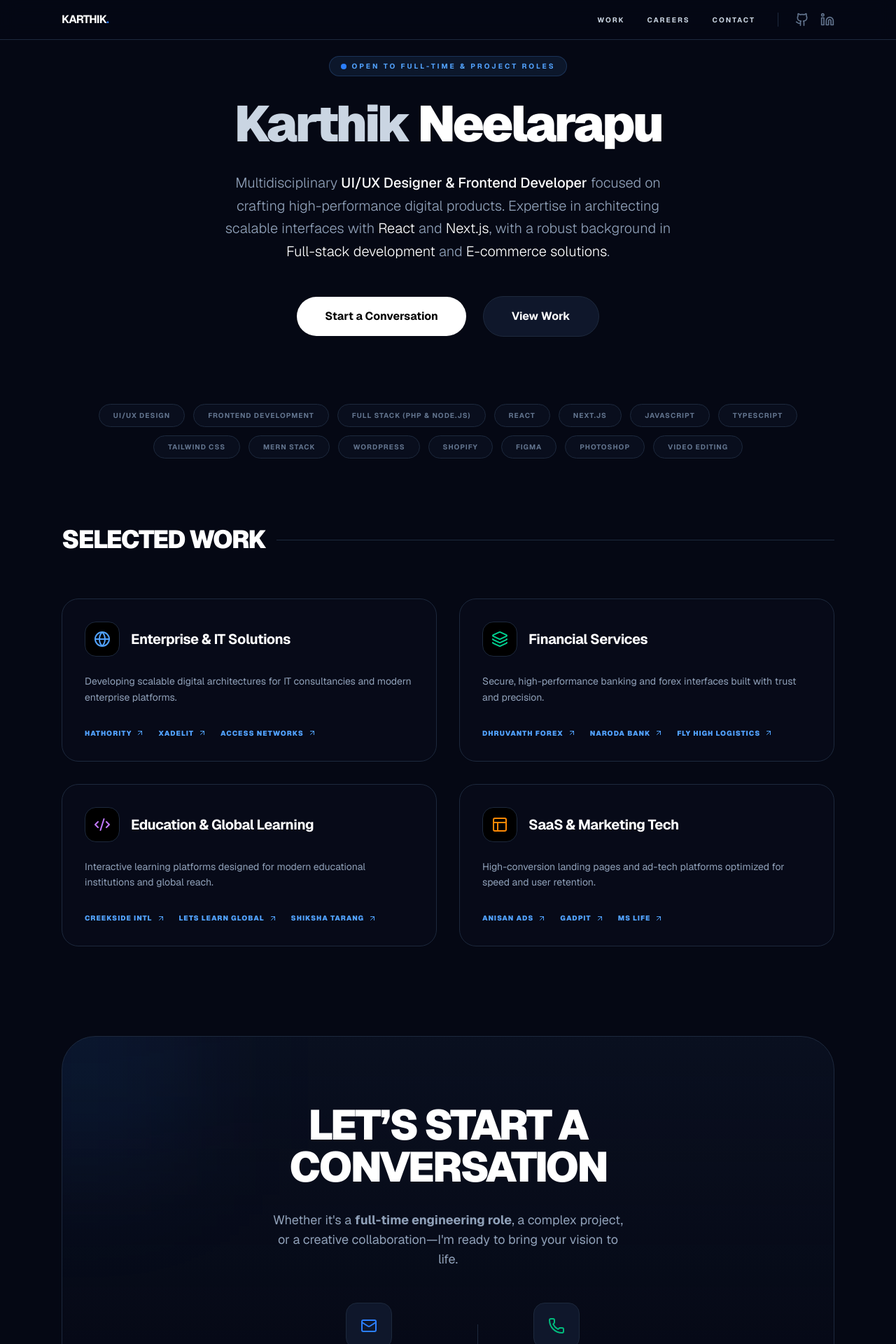
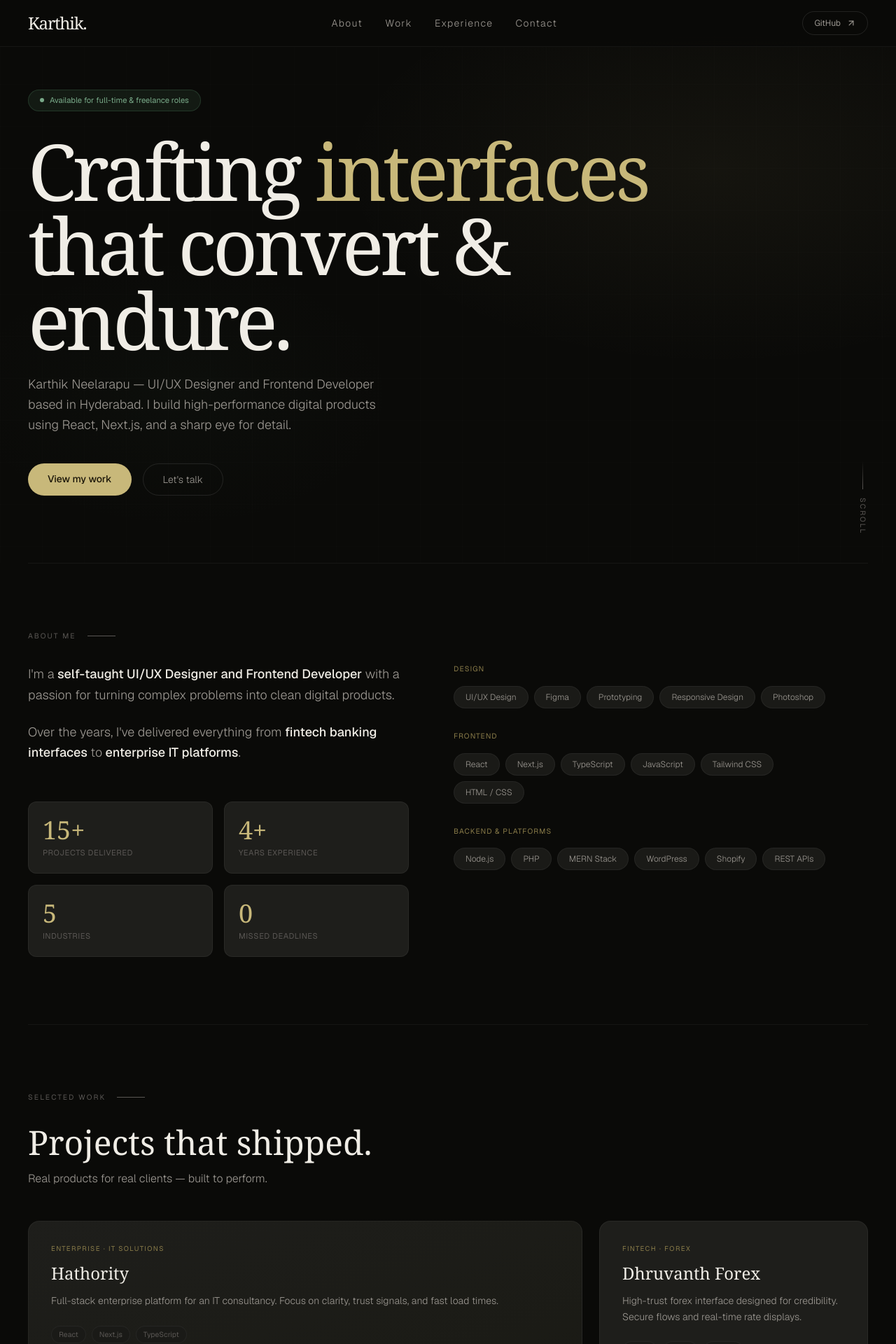
Before and after one commit to karthikweb123/karthik-portfolio, a Next.js app: page / in a window 1280 px wide. Shown: the top 1920 px of the page at 70% size. Built offline with nearby package versions, Linux system fonts and the light colour scheme.

Commit message:
Refactor page component and remove unused imports

```diff
--- a/app/page.tsx
+++ b/app/page.tsx
@@ -1,258 +1,245 @@
-"use client";
-import React, { useState, useEffect } from "react";
-import {
-  Globe,
-  Code2,
-  Layout,
-  Smartphone,
-  Mail,
-  Phone,
-  ArrowUpRight,
-  Layers,
-  User
-} from "lucide-react";
+import React from 'react';
+import Link from 'next/link';
+import { ArrowUpRight, Mail, Phone, Linkedin, Github, ChevronRight, Download } from 'lucide-react';
 
-// Local SVG components to bypass 'Github/Linkedin' build errors
-const GitHubIcon = ({ className }: { className?: string }) => (
-  <svg xmlns="http://www.w3.org/2000/svg" width="24" height="24" viewBox="0 0 24 24" fill="none" stroke="currentColor" strokeWidth="2" strokeLinecap="round" strokeLinejoin="round" className={className}>
-    <path d="M15 22v-4a4.8 4.8 0 0 0-1-3.5c3 0 6-2 6-5.5.08-1.25-.27-2.48-1-3.5.28-1.15.28-2.35 0-3.5 0 0-1 0-3 1.5-2.64-.5-5.36-.5-8 0C6 2 5 2 5 2c-.3 1.15-.3 2.35 0 3.5A5.403 5.403 0 0 0 4 9c0 3.5 3 5.5 6 5.5-.39.49-.68 1.05-.85 1.65-.17.6-.22 1.23-.15 1.85v4"/><path d="M9 18c-4.51 2-5-2-7-2"/>
-  </svg>
-);
-
-const LinkedInIcon = ({ className }: { className?: string }) => (
-  <svg xmlns="http://www.w3.org/2000/svg" width="24" height="24" viewBox="0 0 24 24" fill="none" stroke="currentColor" strokeWidth="2" strokeLinecap="round" strokeLinejoin="round" className={className}>
-    <path d="M16 8a6 6 0 0 1 6 6v7h-4v-7a2 2 0 0 0-2-2 2 2 0 0 0-2 2v7h-4v-7a6 6 0 0 1 6-6z"/><rect width="4" height="12" x="2" y="9"/><circle cx="4" cy="4" r="2"/>
-  </svg>
-);
-
-export default function Home() {
-  // --- CRUD DATA LOGIC ---
-  const [items, setItems] = useState([]);
-
-  useEffect(() => {
-    // Pulls data from the key used in your Admin Panel
-    const savedData = localStorage.getItem("crud-data");
-    if (savedData) {
-      setItems(JSON.parse(savedData));
-    }
-  }, []);
-
+export default function PortfolioPage() {
   return (
-    <main className="min-h-screen bg-[#050814] text-slate-300 font-sans selection:bg-blue-500/20 scroll-smooth">
+    <div className="bg-[#0a0a08] text-[#f0ede6] font-sans selection:bg-[#c8b87a] selection:text-[#1a1508]">
 
       {/* NAV */}
-      <nav className="fixed top-0 w-full z-50 bg-[#050814]/70 backdrop-blur-md border-b border-slate-800">
-        <div className="max-w-6xl mx-auto px-6 py-4 flex justify-between items-center">
-          <div className="text-white font-bold tracking-tighter">
-            KARTHIK<span className="text-blue-500">.</span>
+      <nav className="fixed top-0 left-0 right-0 z-[100] px-6 py-4 md:px-10 flex justify-between items-center bg-[#0a0a08]/85 backdrop-blur-xl border-b border-white/5">
+        <Link href="/" className="font-serif text-2xl tracking-tighter hover:opacity-80 transition-opacity">
+          Karthik.
+        </Link>
+        <ul className="hidden md:flex gap-8 list-none">
+          {['About', 'Work', 'Experience', 'Contact'].map((item) => (
+            <li key={item}>
+              <a href={`#${item.toLowerCase()}`} className="text-sm font-light text-[#9a9690] hover:text-[#f0ede6] tracking-widest transition-colors">
+                {item}
+              </a>
+            </li>
+          ))}
+        </ul>
+        <a
+          href="https://github.com/karthikneelarapu"
+          target="_blank"
+          className="text-xs border border-white/10 px-4 py-2 rounded-full hover:border-white/25 hover:text-[#f0ede6] transition-all flex items-center gap-2 text-[#9a9690]"
+        >
+          GitHub <ArrowUpRight size={14} />
+        </a>
+      </nav>
+
+      {/* HERO SECTION */}
+      <section className="relative min-height-[100vh] flex flex-col justify-end px-6 pb-20 md:px-10 md:pb-24 overflow-hidden pt-32">
+        {/* Background Effects */}
+        <div className="absolute inset-0 pointer-events-none">
+          <div className="absolute inset-0 bg-[radial-gradient(ellipse_60%_50%_at_80%_30%,rgba(200,184,122,0.06)_0%,transparent_70%)]" />
+          <div className="absolute inset-0 bg-[radial-gradient(ellipse_40%_40%_at_20%_70%,rgba(74,124,89,0.04)_0%,transparent_60%)]" />
+          <div
+            className="absolute inset-0 opacity-[0.15]"
+            style={{ backgroundImage: `linear-gradient(rgba(255,255,255,0.07) 1px, transparent 1px), linear-gradient(90deg, rgba(255,255,255,0.07) 1px, transparent 1px)`, backgroundSize: '60px 60px' }}
+          />
+        </div>
+
+        <div className="relative z-10 animate-in fade-in slide-in-from-bottom-5 duration-700">
+          <div className="inline-flex items-center gap-2 bg-[#4a7c59]/15 border border-[#4a7c59]/30 rounded-full px-4 py-1.5 text-[0.7rem] text-[#7aab8a] mb-8">
+            <span className="w-1.5 h-1.5 rounded-full bg-[#7aab8a] animate-pulse" />
+            Available for full-time & freelance roles
           </div>
-          <div className="flex items-center gap-8">
-            <div className="hidden md:flex gap-8 text-[10px] font-bold tracking-[0.2em] uppercase">
-              <a href="#projects" className="hover:text-white transition">Work</a>
-              <a href="#careers" className="hover:text-white transition">Careers</a>
-              <a href="#contact" className="hover:text-white transition">Contact</a>
-            </div>
-            <div className="flex items-center gap-4 border-l border-slate-800 pl-6">
-              <a href="https://github.com/karthikweb123/mynextjshit" target="_blank" rel="noopener noreferrer">
-                <GitHubIcon className="w-5 h-5 text-slate-500 hover:text-white transition" />
-              </a>
-              <a href="https://www.linkedin.com/in/karthik-neelarapu-831b3018" target="_blank" rel="noopener noreferrer">
-                <LinkedInIcon className="w-5 h-5 text-slate-500 hover:text-white transition" />
-              </a>
-            </div>
+
+          <h1 className="font-serif text-5xl md:text-8xl lg:text-[7rem] leading-[0.95] tracking-tighter max-w-4xl mb-6">
+            Crafting <em className="italic text-[#c8b87a] not-italic">interfaces</em><br />that convert & endure.
+          </h1>
+
+          <p className="text-[#9a9690] text-lg font-light max-w-lg leading-relaxed mb-10">
+            Karthik Neelarapu — UI/UX Designer and Frontend Developer based in Hyderabad.
+            I build high-performance digital products using React, Next.js, and a sharp eye for detail.
+          </p>
+
+          <div className="flex flex-wrap gap-4">
+            <a href="#work" className="bg-[#c8b87a] text-[#1a1508] px-7 py-3 rounded-full text-sm font-medium hover:opacity-90 transition-transform active:scale-95">
+              View my work
+            </a>
+            <a href="#contact" className="border border-white/10 text-[#9a9690] px-7 py-3 rounded-full text-sm font-light hover:border-white/25 hover:text-white transition-all">
+              Let's talk
+            </a>
           </div>
         </div>
-      </nav>
 
-
-      {/* HERO */}
-      <section className="max-w-6xl mx-auto px-6 pt-20 pb-24 text-center">
-        <div className="inline-flex items-center gap-2 px-4 py-1.5 mb-8 text-[10px] font-bold tracking-[0.3em] text-blue-400 uppercase bg-blue-400/10 border border-blue-400/20 rounded-full">
-          <span className="relative flex h-2 w-2">
-            <span className="animate-ping absolute inline-flex h-full w-full rounded-full bg-blue-400 opacity-75"></span>
-            <span className="relative inline-flex rounded-full h-2 w-2 bg-blue-500"></span>
-          </span>
-          Open to Full-time & Project Roles
-        </div>
-
-        <h1 className="text-4xl md:text-7xl font-black bg-gradient-to-b tracking-tighter leading-none mb-8">
-          Karthik{" "}
-          <span className="text-transparent bg-clip-text from-white text-white to-slate-500">
-            Neelarapu
-          </span>
-        </h1>
-
-        <p className="max-w-2xl mx-auto text-slate-400 text-lg md:text-xl font-light leading-relaxed">
-          Multidisciplinary <span className="text-white font-medium">UI/UX Designer & Frontend Developer</span> focused on crafting high-performance digital products.
-          Expertise in architecting scalable interfaces with <span className="text-white">React</span> and <span className="text-white">Next.js</span>,
-          with a robust background in <span className="text-white">Full-stack development</span> and <span className="text-white">E-commerce solutions</span>.
-        </p>
-
-        <div className="mt-12 flex flex-col sm:flex-row justify-center items-center gap-6">
-          <a
-            href="#contact"
-            className="px-10 py-4 bg-white text-black rounded-full font-bold hover:scale-105 transition transform duration-200"
-          >
-            Start a Conversation
-          </a>
-          <a
-            href="#projects"
-            className="px-10 py-4 bg-slate-900 border border-slate-800 text-white rounded-full font-bold hover:bg-slate-800 transition transform duration-200"
-          >
-            View Work
-          </a>
+        <div className="absolute bottom-10 right-10 hidden md:flex items-center gap-3 text-[0.65rem] text-[#5a5754] uppercase tracking-[0.2em] [writing-mode:vertical-rl]">
+          <span className="w-[1px] h-10 bg-gradient-to-t from-[#5a5754] to-transparent" />
+          scroll
         </div>
       </section>
 
-      {/* SKILLS */}
-      <section className="max-w-6xl mx-auto px-6 pb-24">
-        <div className="flex flex-wrap justify-center gap-3">
-          {[
-            "UI/UX Design",
-            "Frontend Development",
-            "Full Stack (PHP & Node.js)",
-            "React",
-            "Next.js",
-            "JavaScript",
-            "TypeScript",
-            "Tailwind CSS",
-            "MERN Stack",
-            "WordPress",
-            "Shopify",
-            "Figma",
-            "Photoshop",
-            "Video Editing"
-          ].map((skill) => (
-            <span
-              key={skill}
-              className="px-5 py-2 text-[10px] font-bold tracking-widest uppercase bg-slate-900/40 border border-slate-800 rounded-full text-slate-500 hover:text-blue-400 hover:border-blue-400/50 transition cursor-default"
-            >
-              {skill}
-            </span>
-          ))}
+      <hr className="border-white/5 mx-6 md:mx-10" />
+
+      {/* ABOUT SECTION */}
+      <section id="about" className="px-6 py-24 md:px-10">
+        <div className="text-[0.65rem] tracking-[0.2em] text-[#5a5754] uppercase flex items-center gap-4 mb-8">
+          About me <span className="h-[1px] w-10 bg-[#5a5754]" />
+        </div>
+
+        <div className="grid grid-cols-1 lg:grid-cols-2 gap-16 max-w-6xl">
+          <div className="space-y-6">
+            <p className="text-[#9a9690] text-lg font-light leading-relaxed">
+              I'm a <strong className="text-[#f0ede6] font-medium">self-taught UI/UX Designer and Frontend Developer</strong> with a passion for turning complex problems into clean digital products.
+            </p>
+            <p className="text-[#9a9690] text-lg font-light leading-relaxed">
+              Over the years, I've delivered everything from <strong className="text-[#f0ede6] font-medium">fintech banking interfaces</strong> to <strong className="text-[#f0ede6] font-medium">enterprise IT platforms</strong>.
+            </p>
+
+            <div className="grid grid-cols-2 gap-4 pt-8">
+              {[
+                { num: '15+', label: 'Projects delivered' },
+                { num: '4+', label: 'Years experience' },
+                { num: '5', label: 'Industries' },
+                { num: '0', label: 'Missed deadlines' },
+              ].map((stat) => (
+                <div key={stat.label} className="bg-[#1e1e1b] border border-white/5 p-5 rounded-xl">
+                  <div className="font-serif text-4xl text-[#c8b87a] mb-1">{stat.num}</div>
+                  <div className="text-[0.7rem] text-[#5a5754] uppercase tracking-wider">{stat.label}</div>
+                </div>
+              ))}
+            </div>
+          </div>
+
+          <div className="space-y-8">
+            <SkillGroup title="Design" tags={['UI/UX Design', 'Figma', 'Prototyping', 'Responsive Design', 'Photoshop']} />
+            <SkillGroup title="Frontend" tags={['React', 'Next.js', 'TypeScript', 'JavaScript', 'Tailwind CSS', 'HTML / CSS']} />
+            <SkillGroup title="Backend & Platforms" tags={['Node.js', 'PHP', 'MERN Stack', 'WordPress', 'Shopify', 'REST APIs']} />
+          </div>
         </div>
       </section>
 
-      {/* PROJECTS */}
-      <section id="projects" className="max-w-6xl mx-auto px-6 pb-32">
-        <div className="flex items-center gap-4 mb-16">
-          <h2 className="text-white text-4xl font-black tracking-tighter uppercase">Selected Work</h2>
-          <div className="h-px flex-1 bg-slate-800"></div>
+      <hr className="border-white/5 mx-6 md:mx-10" />
+
+      {/* WORK SECTION */}
+      <section id="work" className="px-6 py-24 md:px-10">
+        <div className="text-[0.65rem] tracking-[0.2em] text-[#5a5754] uppercase flex items-center gap-4 mb-8">
+          Selected work <span className="h-[1px] w-10 bg-[#5a5754]" />
         </div>
+        <h2 className="font-serif text-4xl md:text-5xl mb-4">Projects that shipped.</h2>
+        <p className="text-[#9a9690] font-light mb-12">Real products for real clients — built to perform.</p>
 
-        <div className="grid md:grid-cols-2 gap-8">
-          <Card
-            title="Enterprise & IT Solutions"
-            icon={<Globe className="w-6 h-6 text-blue-400" />}
-            desc="Developing scalable digital architectures for IT consultancies and modern enterprise platforms."
-            links={[
-              { name: "Hathority", url: "https://hathority.com/" },
-              { name: "Xadelit", url: "https://xadelit.com/" },
-              { name: "Access Networks", url: "https://accessnetworks.com/" }
-            ]}
+        <div className="grid grid-cols-1 md:grid-cols-2 lg:grid-cols-3 gap-6 max-w-7xl">
+          <ProjectCard
+            title="Hathority"
+            category="Enterprise · IT Solutions"
+            description="Full-stack enterprise platform for an IT consultancy. Focus on clarity, trust signals, and fast load times."
+            tags={['React', 'Next.js', 'TypeScript']}
+            link="https://hathority.com/"
+            featured
           />
-
-          <Card
-            title="Financial Services"
-            icon={<Layers className="w-6 h-6 text-emerald-400" />}
-            desc="Secure, high-performance banking and forex interfaces built with trust and precision."
-            links={[
-              { name: "Dhruvanth Forex", url: "https://dhruvanthforex.com/" },
-              { name: "Naroda Bank", url: "https://naroda.bank.in/" },
-              { name: "Fly High Logistics", url: "https://flyhighlogistics.com/" }
-            ]}
+          <ProjectCard
+            title="Dhruvanth Forex"
+            category="Fintech · Forex"
+            description="High-trust forex interface designed for credibility. Secure flows and real-time rate displays."
+            tags={['UI/UX', 'React', 'Fintech']}
+            link="https://dhruvanthforex.com/"
           />
-
-          <Card
-            title="Education & Global Learning"
-            icon={<Code2 className="w-6 h-6 text-purple-400" />}
-            desc="Interactive learning platforms designed for modern educational institutions and global reach."
-            links={[
-              { name: "Creekside Intl", url: "https://creekside.edu.in/" },
-              { name: "Lets Learn Global", url: "https://letslearn.global/" },
-              { name: "Shiksha Tarang", url: "https://shikshatarang.com/" }
-            ]}
+          <ProjectCard
+            title="Creekside International"
+            category="EdTech · Education"
+            description="Modern school website with multilingual support and interactive course browsing."
+            tags={['Next.js', 'Accessibility']}
+            link="https://creekside.edu.in/"
           />
-
-          <Card
-            title="SaaS & Marketing Tech"
-            icon={<Layout className="w-6 h-6 text-orange-400" />}
-            desc="High-conversion landing pages and ad-tech platforms optimized for speed and user retention."
-            links={[
-              { name: "Anisan Ads", url: "https://anisanads.com/" },
-              { name: "Gadpit", url: "https://gadpit.com/" },
-              { name: "MS Life", url: "https://mslife.com/" }
-            ]}
+          <ProjectCard
+            title="Anisan Ads"
+            category="SaaS · Ad Tech"
+            description="High-conversion landing page for an ad-tech SaaS. Optimized for speed and CTA performance."
+            tags={['SaaS', 'Tailwind']}
+            link="https://anisanads.com/"
           />
         </div>
       </section>
 
-      {/* CONTACT */}
-      <section id="contact" className="max-w-6xl mx-auto px-6 pb-32">
-        <div className="relative group overflow-hidden border border-slate-800 rounded-[3rem] p-16 md:p-24 bg-gradient-to-b from-slate-900/50 to-transparent text-center">
-          <div className="absolute -top-24 -left-24 w-64 h-64 bg-blue-500/10 blur-[100px] group-hover:bg-blue-500/20 transition duration-700"></div>
-
-          <h2 className="text-4xl md:text-6xl font-black text-white mb-8 tracking-tighter uppercase leading-none">
-            Let’s start a <br /> conversation
+      {/* CONTACT SECTION */}
+      <section id="contact" className="bg-[#111110] px-6 py-24 md:px-10 border-t border-white/5">
+        <div className="max-w-2xl mx-auto text-center md:text-left">
+          <div className="text-[0.65rem] tracking-[0.2em] text-[#5a5754] uppercase flex items-center justify-center md:justify-start gap-4 mb-8">
+            Contact <span className="h-[1px] w-10 bg-[#5a5754]" />
+          </div>
+          <h2 className="font-serif text-4xl md:text-6xl mb-6 leading-tight">
+            Let's build something <em className="italic text-[#c8b87a] not-italic">great</em> together.
           </h2>
-
-          <p className="text-slate-400 mt-3 max-w-lg mx-auto mb-12 text-lg">
-            Whether it's a <strong>full-time engineering role</strong>, a complex project,
-            or a creative collaboration—I'm ready to bring your vision to life.
+          <p className="text-[#9a9690] font-light mb-10">
+            Open to full-time frontend roles, contract projects, and long-term collaborations. Based in Hyderabad — happy to work remotely.
           </p>
 
-          <div className="flex flex-col md:flex-row justify-center items-center gap-12">
-            <a href="mailto:karthikneelaram@gmail.com" className="group flex flex-col items-center">
-              <div className="mb-4 p-5 bg-slate-900 rounded-2xl border border-slate-800 group-hover:border-blue-500 transition duration-300">
-                <Mail className="w-6 h-6 text-blue-500" />
-              </div>
-              <span className="text-white font-medium">karthikneelaram@gmail.com</span>
-              <span className="text-slate-500 text-[10px] tracking-[0.2em] uppercase mt-1">Get in touch</span>
-            </a>
-
-            <div className="h-16 w-px bg-slate-800 hidden md:block"></div>
-
-            <a href="tel:+919502905237" className="group flex flex-col items-center">
-              <div className="mb-4 p-5 bg-slate-900 rounded-2xl border border-slate-800 group-hover:border-emerald-500 transition duration-300">
-                <Phone className="w-6 h-6 text-emerald-500" />
-              </div>
-              <span className="text-white font-medium">+91 9502905237</span>
-              <span className="text-slate-500 text-[10px] tracking-[0.2em] uppercase mt-1">Call for details</span>
-            </a>
+          <div className="space-y-4">
+            <ContactLink icon={<Mail size={18}/>} label="Email" value="karthikneelaram@gmail.com" href="mailto:karthikneelaram@gmail.com" />
+            <ContactLink icon={<Linkedin size={18}/>} label="LinkedIn" value="linkedin.com/in/karthikneelarapu" href="https://linkedin.com/in/karthikneelarapu" />
+            <ContactLink icon={<Github size={18}/>} label="GitHub" value="github.com/karthikneelarapu" href="https://github.com/karthikneelarapu" />
           </div>
         </div>
       </section>
 
-      <footer className="text-center text-[10px] font-bold tracking-[0.3em] uppercase text-slate-600 pb-16">
-        © {new Date().getFullYear()} Karthik Neelaram • Designed for Excellence
+      <footer className="px-6 py-10 md:px-10 flex flex-col md:row justify-between items-center gap-6 border-t border-white/5 text-[0.7rem] text-[#5a5754]">
+        <span>© 2026 Karthik Neelarapu · Hyderabad, India</span>
+        <div className="flex gap-8">
+          {['About', 'Work', 'Experience', 'Contact'].map(item => (
+            <a key={item} href={`#${item.toLowerCase()}`} className="hover:text-[#9a9690] transition-colors">{item}</a>
+          ))}
+        </div>
       </footer>
-    </main>
+    </div>
   );
 }
 
-function Card({ title, icon, desc, links }: any) {
+/* Sub-components for cleaner code */
+
+function SkillGroup({ title, tags }: { title: string, tags: string[] }) {
   return (
-    <div className="group border border-slate-800 rounded-3xl p-8 bg-slate-900/20 hover:bg-slate-900/40 hover:border-slate-700 transition duration-500">
-      <div className="flex items-center gap-4 mb-6">
-        <div className="p-3 bg-black rounded-2xl border border-slate-800 group-hover:scale-110 transition duration-500">
-          {icon}
-        </div>
-        <h3 className="text-xl font-bold text-white tracking-tight">{title}</h3>
-      </div>
-      <p className="text-slate-400 leading-relaxed mb-8 text-sm">{desc}</p>
-      <div className="flex flex-wrap gap-x-5 gap-y-3">
-        {links.map((link: any) => (
-          <a
-            key={link.name}
-            href={link.url}
-            target="_blank"
-            rel="noopener noreferrer"
-            className="flex items-center gap-1.5 text-[10px] font-black uppercase tracking-widest text-blue-400 hover:text-white transition"
-          >
-            {link.name} <ArrowUpRight className="w-3 h-3" />
-          </a>
+    <div>
+      <div className="text-[0.65rem] tracking-widest text-[#8b7d4a] uppercase mb-4">{title}</div>
+      <div className="flex flex-wrap gap-2">
+        {tags.map(tag => (
+          <span key={tag} className="px-4 py-1.5 rounded-full bg-[#1a1a17] border border-white/5 text-[0.75rem] text-[#9a9690] font-light">
+            {tag}
+          </span>
         ))}
       </div>
     </div>
   );
 }
+
+function ProjectCard({ title, category, description, tags, link, featured = false }: any) {
+  return (
+    <a
+      href={link}
+      target="_blank"
+      className={`group relative p-8 rounded-2xl border border-white/5 bg-[#1e1e1b] transition-all duration-300 hover:border-white/10 hover:-translate-y-1 ${featured ? 'md:col-span-2 bg-gradient-to-br from-[#1e1e1b] to-[#1a1a14]' : ''}`}
+    >
+      <div className="text-[0.6rem] tracking-[0.15em] text-[#8b7d4a] uppercase mb-3">{category}</div>
+      <h3 className="font-serif text-2xl mb-3">{title}</h3>
+      <p className="text-[#9a9690] text-sm font-light mb-6 leading-relaxed line-clamp-3">{description}</p>
+      <div className="flex flex-wrap gap-2 mb-8">
+        {tags.map((tag: string) => (
+          <span key={tag} className="text-[0.65rem] px-2.5 py-1 rounded-full bg-[#1a1a17] border border-white/5 text-[#5a5754]">{tag}</span>
+        ))}
+      </div>
+      <div className="mt-auto flex items-center gap-2 text-[#c8b87a] text-sm">
+        Visit live site <ArrowUpRight size={14} className="group-hover:translate-x-0.5 group-hover:-translate-y-0.5 transition-transform" />
+      </div>
+    </a>
+  );
+}
+
+function ContactLink({ icon, label, value, href }: any) {
+  return (
+    <a href={href} target="_blank" className="flex items-center justify-between p-5 rounded-xl bg-[#1e1e1b] border border-white/5 hover:border-white/10 transition-all group">
+      <div className="flex items-center gap-4 text-left">
+        <div className="w-10 h-10 rounded-lg bg-[#1a1a17] border border-white/5 flex items-center justify-center text-[#9a9690]">
+          {icon}
+        </div>
+        <div>
+          <div className="text-[0.65rem] text-[#5a5754] uppercase tracking-wider">{label}</div>
+          <div className="text-sm font-light">{value}</div>
+        </div>
+      </div>
+      <ChevronRight size={18} className="text-[#5a5754] group-hover:translate-x-1 transition-transform" />
+    </a>
+  );
+}
```
